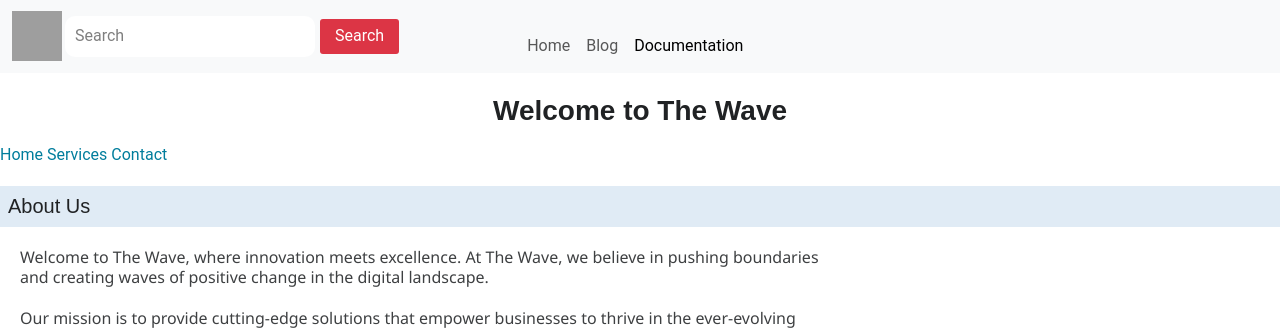
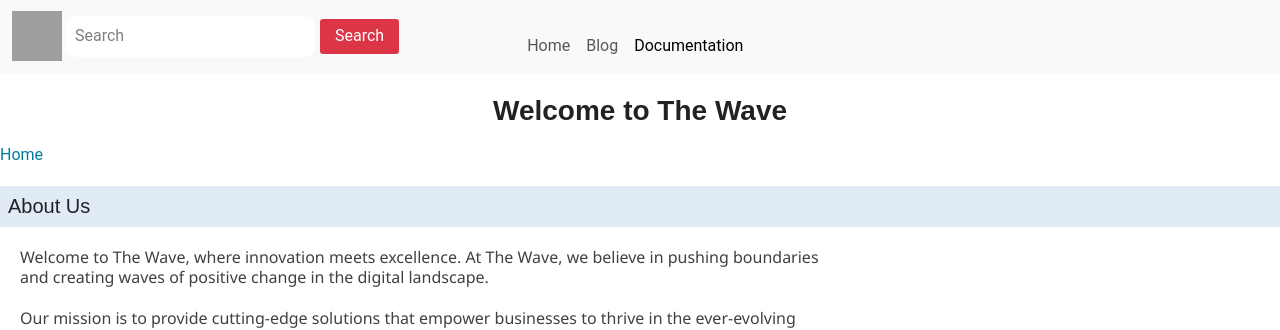
Before and after one commit to Thewavewsp/Thewavewsp.github.io, a Jekyll site: the page built from about-us.html, in a window 1280 px wide. Shown: the top 330 px of the page. Built offline with Jekyll 4.4.1, drawn with Linux system fonts in a browser that asks for light colours; some web fonts are replaced; grey boxes are pictures that could not be loaded.

Commit message:
Update about-us.html

```diff
--- a/about-us.html
+++ b/about-us.html
@@ -21,8 +21,7 @@ permalink: /about-us
         <nav>
             <!-- Add your navigation links here -->
             <a href="index.html">Home</a>
-            <a href="services.html">Services</a>
-            <a href="contact.html">Contact</a>
+
         </nav>
     </header>
 
```
